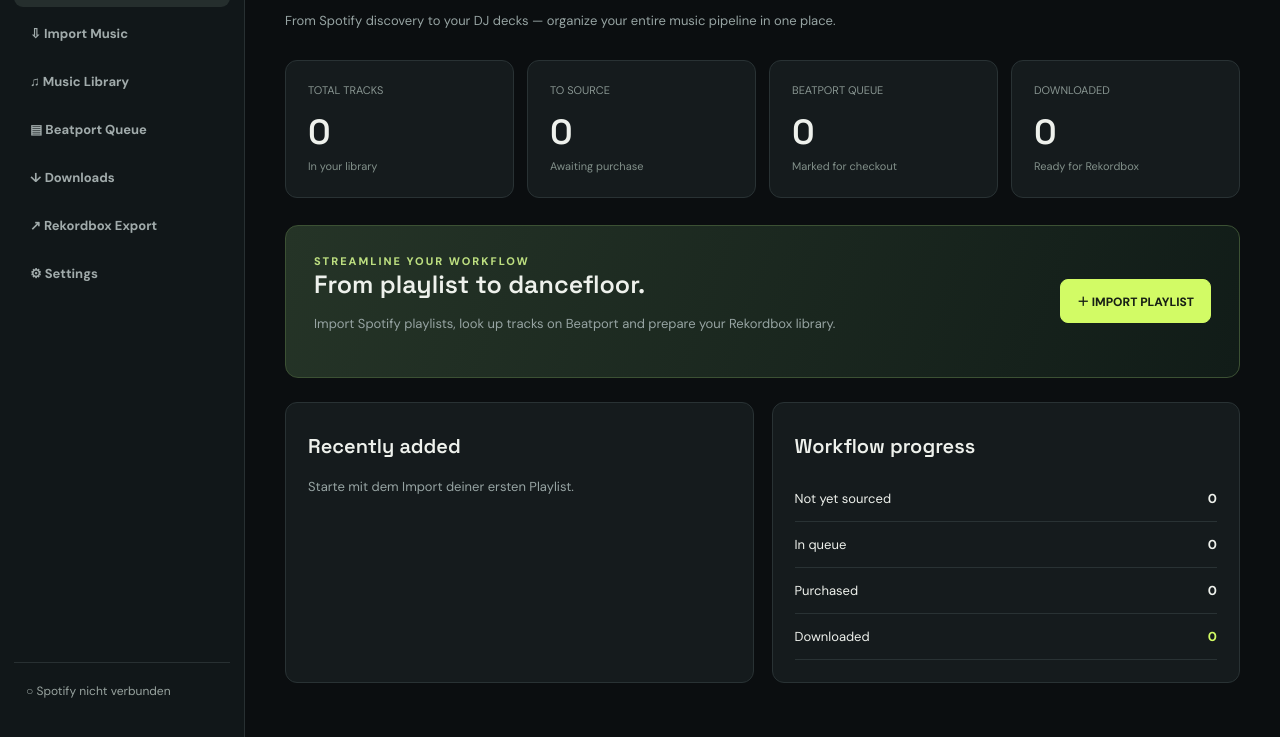
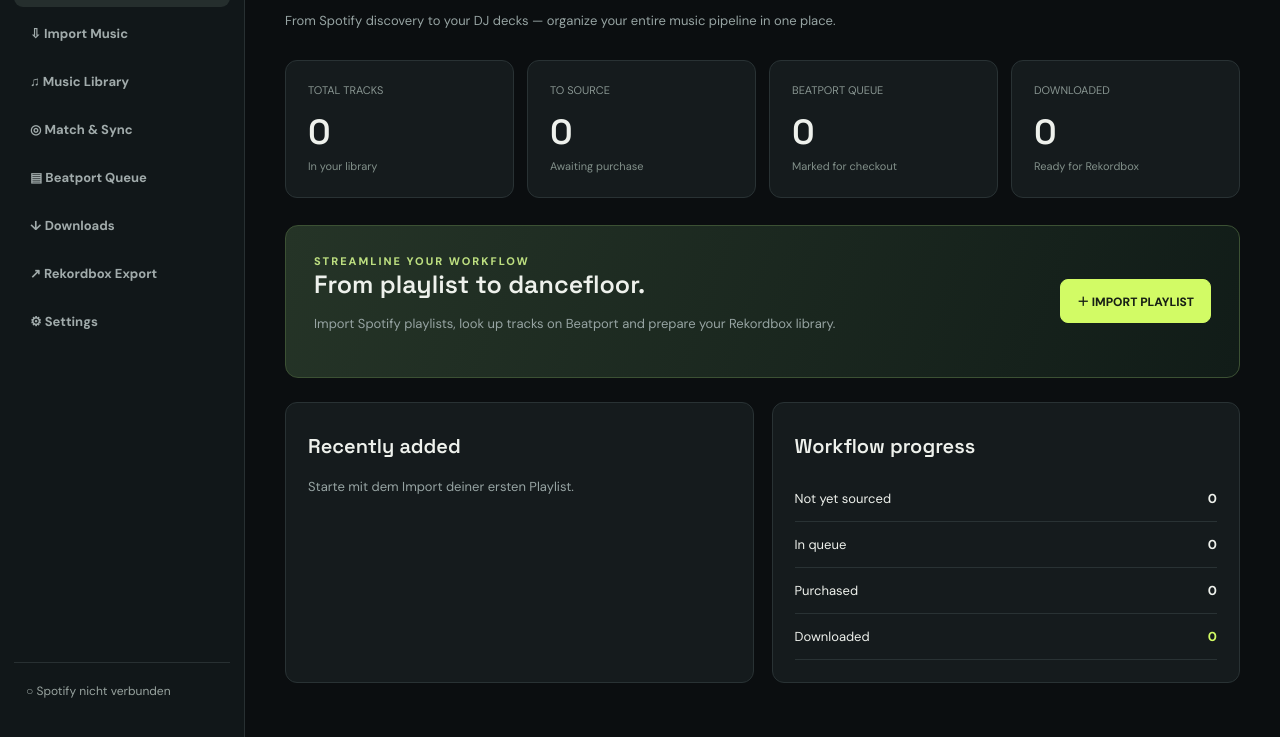
Before and after one commit to lurole/crateflow-dj-manager, a website: page index.html in a window 1280 px wide. Shown: the part 189-926 px from the top of the page. Drawn offline with Linux system fonts and the light colour scheme.

Commit message:
Add Match & Sync workspace navigation

```diff
--- a/index.html
+++ b/index.html
@@ -1,3 +1,3 @@
 <!doctype html>
 <html lang="de"><head><meta charset="UTF-8"><meta name="viewport" content="width=device-width,initial-scale=1"><title>CRATEFLOW — DJ Music Manager</title><link rel="stylesheet" href="/styles.css"></head>
-<body><div class="shell"><aside><div class="logo">◉ CRATE<span>FLOW</span><small>DJ MUSIC MANAGER</small></div><p class="section">WORKSPACE</p><nav id="navigation"><button data-page="overview" class="active">◫ Overview</button><button data-page="import">⇩ Import Music</button><button data-page="library">♫ Music Library</button><button data-page="beatport">▤ Beatport Queue</button><button data-page="downloads">↓ Downloads</button><button data-page="export">↗ Rekordbox Export</button><button data-page="settings">⚙ Settings</button></nav><div class="sidebar-bottom" id="connection">Spotify nicht verbunden</div></aside><main><header><div id="crumb">WORKSPACE / OVERVIEW</div><div class="user">● PERSONAL WORKSPACE &nbsp; DJ</div></header><section id="view"></section></main></div><div id="toast"></div><input id="csv" type="file" accept=".csv,text/csv" hidden><input id="restore" type="file" accept=".json" hidden><script src="/app.js" defer></script></body></html>
+<body><div class="shell"><aside><div class="logo">◉ CRATE<span>FLOW</span><small>DJ MUSIC MANAGER</small></div><p class="section">WORKSPACE</p><nav id="navigation"><button data-page="overview" class="active">◫ Overview</button><button data-page="import">⇩ Import Music</button><button data-page="library">♫ Music Library</button><button data-page="match">◎ Match &amp; Sync</button><button data-page="beatport">▤ Beatport Queue</button><button data-page="downloads">↓ Downloads</button><button data-page="export">↗ Rekordbox Export</button><button data-page="settings">⚙ Settings</button></nav><div class="sidebar-bottom" id="connection">Spotify nicht verbunden</div></aside><main><header><div id="crumb">WORKSPACE / OVERVIEW</div><div class="user">● PERSONAL WORKSPACE &nbsp; DJ</div></header><section id="view"></section></main></div><div id="toast"></div><input id="csv" type="file" accept=".csv,text/csv" hidden><input id="restore" type="file" accept=".json" hidden><script src="/app.js" defer></script></body></html>
```
